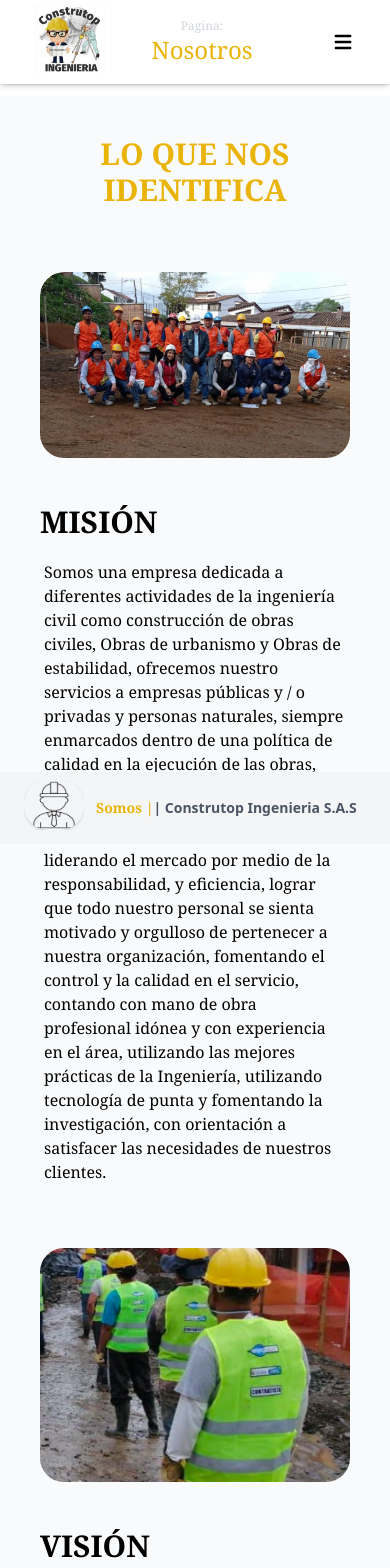
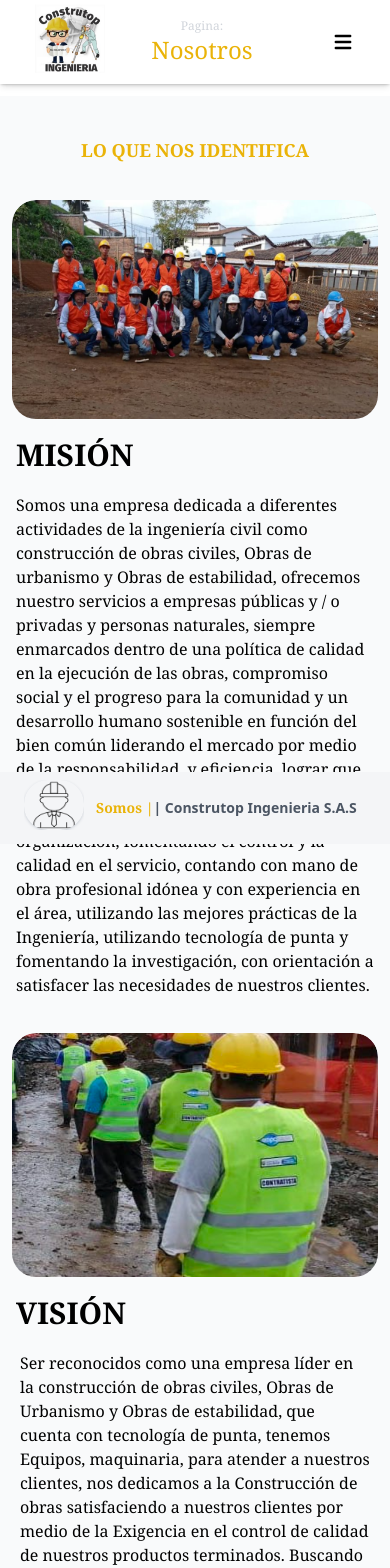
Before and after one commit to MCLRDRI15/construtop-Ingenieria, a Next.js app: page /nosotros in a window 390 px wide. Shown: the top 1568 px of the page. Built offline with nearby package versions, Linux system fonts and the light colour scheme.

Commit message:
Update index.tsx

```diff
--- a/src/pages/nosotros/index.tsx
+++ b/src/pages/nosotros/index.tsx
@@ -1,6 +1,6 @@
 import Head from "next/head";
 import { MainLayout } from "@layouts";
-import { FingerPrintIcon } from "@heroicons/react/solid";
+import { FingerPrintIcon, ShieldCheckIcon } from "@heroicons/react/solid";
 import { Tooltip } from "src/components/inputs/tooltip/Tooltip";
 import CustomFooter from "src/components/footer/Footer";
 import Image from "next/image";
@@ -39,16 +39,16 @@ export default function NosotrosPage() {
         <div className={`relative top-24 md:top-28`}>
           <div className="py-10 bg-gray-50">
             <div className="mx-10 text-center">
-              <span className="text-3xl font-serif text-yellow-500 font-semibold">
+              <span className="text-lg sm:text-3xl font-serif text-yellow-500 font-semibold">
                 LO QUE NOS IDENTIFICA
               </span>
             </div>
             <div className="sm:mx-10 my-6 sm:border border-gray-200 rounded-t-2xl sm:shadow-md shadow-gray-400 lg:flex lg::content-around">
-              <div className="p-10 overflow-hidden">
+              <div className="p-3 sm:p-10 overflow-hidden">
                 <div className="relative overflow-hidden rounded-3xl items-center align-middle">
-                  <div className="bg-blue-400 rounded-3xl z-20 opacity-0 hover:opacity-60 transition-all duration-800 ease-in w-full h-full absolute overflow-hidden flex flex-col items-center align-middle">
-                    <FingerPrintIcon className="text-white w-10 sm:w-20 mt-auto text-opacity-100 align-middle" />
-                    <span className="text-white text-center mb-auto text-lg sm:text-3xl font-serif">
+                  <div className="bg-blue-400 rounded-3xl z-20 my-1 opacity-0 hover:opacity-60 transition-all duration-800 ease-in w-full h-full absolute bottom-1 overflow-hidden flex flex-col items-center align-middle">
+                    <FingerPrintIcon className="text-black w-10 sm:w-20 mt-auto text-opacity-100 align-middle" />
+                    <span className="text-black text-center mb-auto text-lg sm:text-3xl font-serif">
                       Nuestra huella en cada obra
                     </span>
                   </div>
@@ -59,11 +59,11 @@ export default function NosotrosPage() {
                   />
                 </div>
               </div>
-              <div className="lg:w-2/3 md:my-auto mx-10">
+              <div className="lg:w-2/3 md:my-auto mx-4 sm:mx-10">
                 <span className="text-3xl font-serif font-semibold">
                   MISIÓN
                 </span>
-                <p className="mx-1 my-5 text-md font-serif">
+                <p className="my-5 text-md font-serif">
                   Somos una empresa dedicada a diferentes actividades de la
                   ingeniería civil como construcción de obras civiles, Obras de
                   urbanismo y Obras de estabilidad, ofrecemos nuestro servicios
@@ -84,14 +84,24 @@ export default function NosotrosPage() {
               </div>
             </div>
             <div className="sm:mx-10 my-6 sm:border border-gray-200 rounded-b-2xl sm:shadow-md shadow-gray-400 lg:flex lg::content-around">
-              <div className="p-10 text-center">
-                <Image
-                  src={identifica}
-                  alt="Obras civiles"
-                  className="rounded-3xl"
-                />
+              <div className="p-3 sm:p-10 text-center">
+                <div className="relative overflow-hidden rounded-3xl text-center items-center align-middle">
+                  <div className="bg-blue-400 rounded-3xl z-20 my-1 opacity-0 hover:opacity-60 transition-all duration-800 ease-in w-full h-full absolute bottom-1 text-center overflow-hidden flex flex-col items-center align-middle">
+                    <ShieldCheckIcon className="text-black w-10 sm:w-20 mt-auto text-opacity-100 align-middle" />
+                    <span className="text-black text-center mb-auto text-lg sm:text-3xl font-serif">
+                      Nos inspira la Calidad
+                    </span>
+                  </div>
+                  <Image
+                    width={900}
+                    height={600}
+                    src={identifica}
+                    alt="Obras civiles"
+                    className="rounded-3xl"
+                  />
+                </div>
               </div>
-              <div className="lg:w-2/3 md:my-auto mx-10">
+              <div className="lg:w-2/3 md:my-auto mx-4 sm:mx-10">
                 <span className="text-3xl font-serif font-semibold">
                   VISIÓN
                 </span>
@@ -109,7 +119,7 @@ export default function NosotrosPage() {
             </div>
           </div>
           <div className="py-10">
-            <div className="mx-10">
+            <div className="mx-3 sm:mx-10">
               <span className="text-3xl font-serif font-semibold">
                 POLITICA DE CALIDAD
               </span>
```
